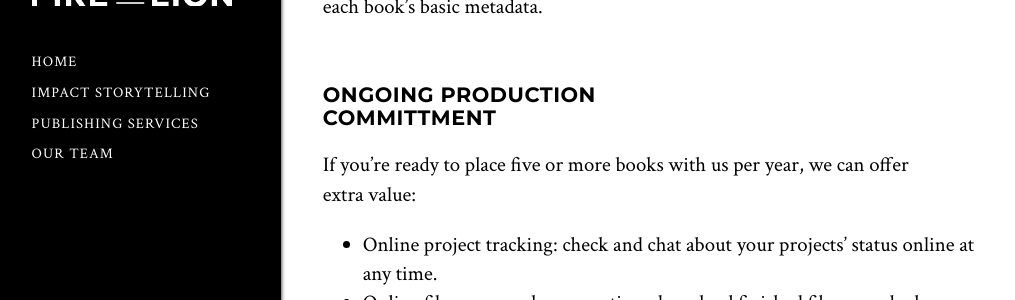
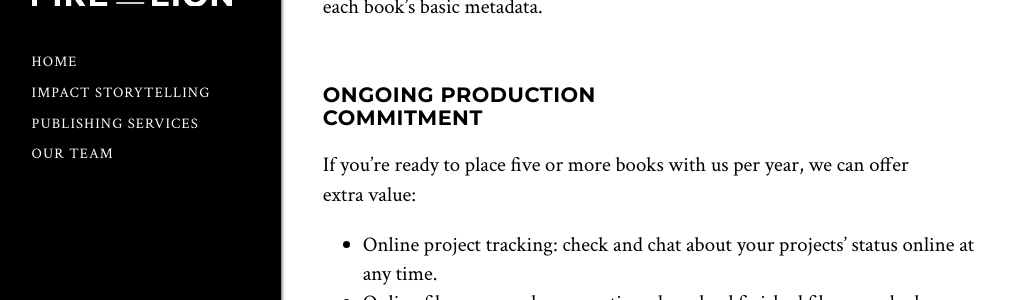
Before and after one commit to jenniferjacobs/fireandlion, a Jekyll site: the page built from publishing.md, in a window 1280 px wide and 900 px high, scrolled down 658 px. Shown: the part 178-478 px from the top of the window, without its empty margins (10-1025 px from the left). Built offline with Jekyll 4.4.1, drawn with Linux system fonts in a browser that asks for light colours.

Commit message:
Fix stupid spelling error

```diff
--- a/publishing.md
+++ b/publishing.md
@@ -20,7 +20,7 @@ We manage all your frontlist and backlist production from manuscript to finished
 
 At the same time, we'll produce all your default promotional material – such as info sheets, social media posts, press collateral and catalogues – and collate each book's basic metadata.
 
-## Ongoing production committment
+## Ongoing production commitment
 
 If you're ready to place five or more books with us per year, we can offer extra value:
 
```
Also changed, not shown: 1 other file.
